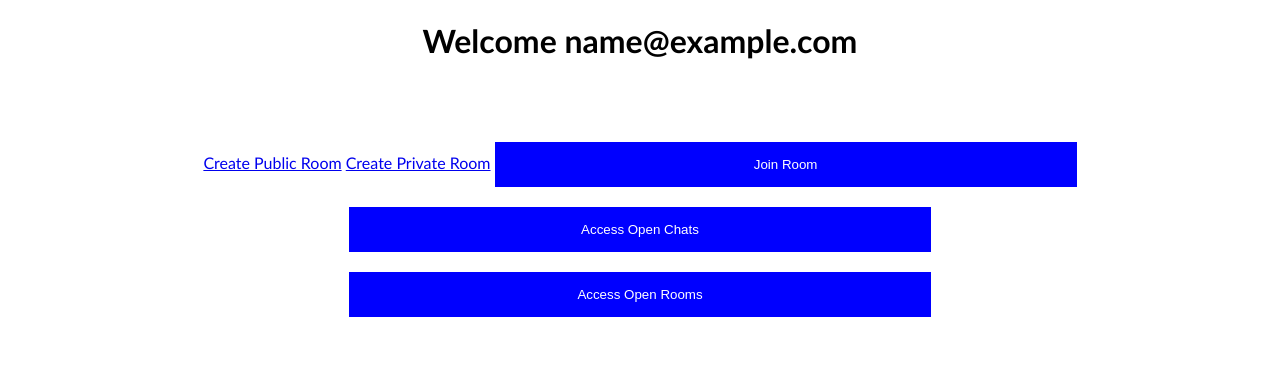
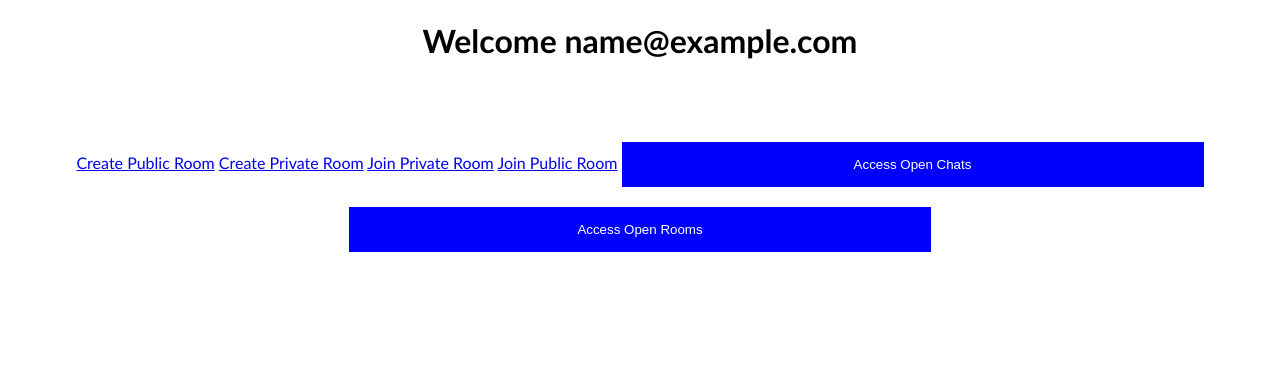
Before and after one commit to waleedev01/RoomX, a PHP site: page /login/loggedInHomepage.php in a window 1280 px wide. Shown: the top 376 px of the page. Run offline with PHP 8.4, Linux system fonts and the light colour scheme; the visitor is signed in with stand-in values (Sample User, id 1); data that the repository does not hold is empty.

Commit message:
added joinPrivateroom and started joinPublicroom

```diff
--- a/login/loggedInHomepage.php
+++ b/login/loggedInHomepage.php
@@ -2,7 +2,6 @@
 
 include '../database_connection/connectDB.php';
 include '../session/session.php';
-
 ?>
 <!DOCTYPE html>
 <html>
@@ -43,8 +42,9 @@ include '../session/session.php';
             <div class="container">
                 <a href="../room/createRoom.php">Create Public Room</a>
                 <a href="../room/createPrivateRoom.php">Create Private Room</a>
+                <a href="../room/joinPrivateRoom.php">Join Private Room</a>
+                <a href="../room/joinPublicRoom.php">Join Public Room</a>
 
-                <button type="text">Join Room</button>
                 <button type="text">Access Open Chats</button>
                 <button type="text">Access Open Rooms</button>
             </div>
--- a/room/createPrivateRoom.php
+++ b/room/createPrivateRoom.php
@@ -60,8 +60,6 @@ button:hover {
 
       <br>
       <input type="submit" value="Create">
-
-
     </form>
 </form>
 
```
Also changed, not shown: room/processCreatePrivateRoom.php (+4 -4 lines).
